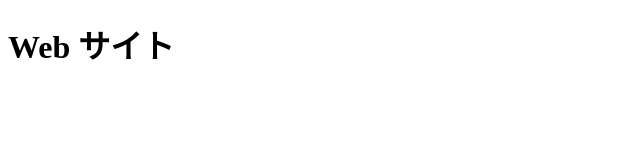
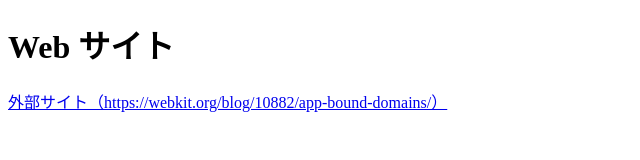
Before and after one commit to ayumu-nishimura/web, a plain HTML site: page index.html in a window 1280 px wide. Shown: the whole page, without its empty margins (0-640 px from the left). Drawn offline with Linux system fonts and the light colour scheme.

Commit message:
Update index.html

```diff
--- a/index.html
+++ b/index.html
@@ -7,5 +7,6 @@
 </head>
 <body>
     <h1>Web サイト</h1>
+    <a href="https://webkit.org/blog/10882/app-bound-domains/">外部サイト（https://webkit.org/blog/10882/app-bound-domains/）</a>
 </body>
 </html>
```
